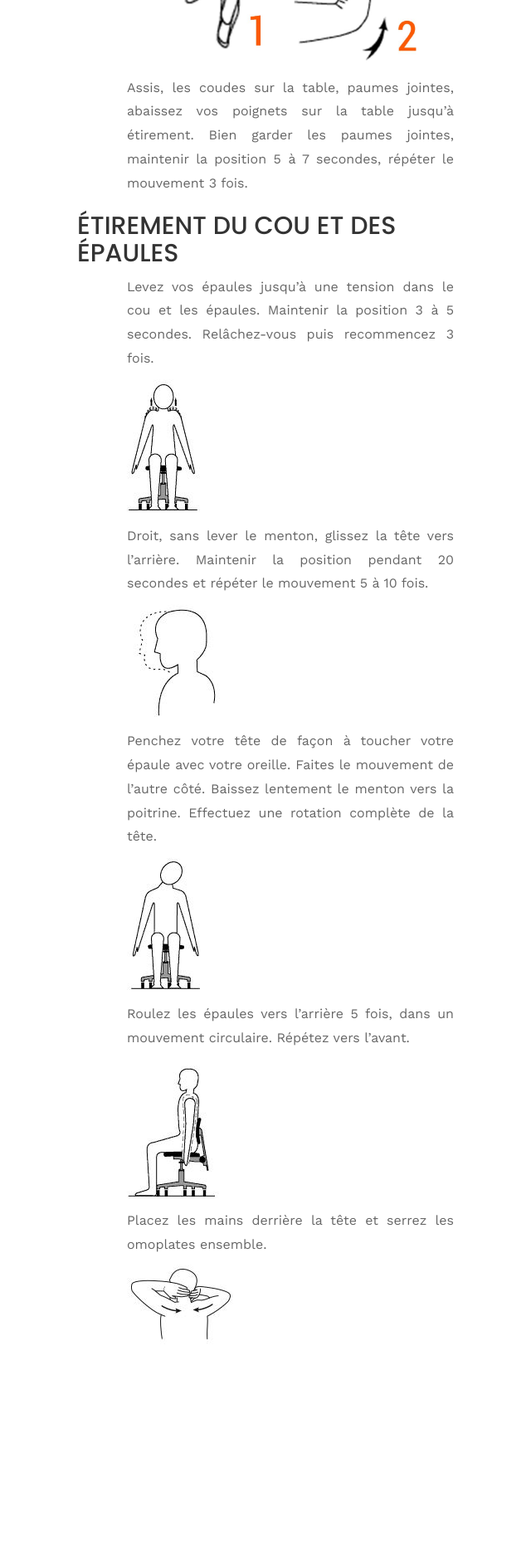
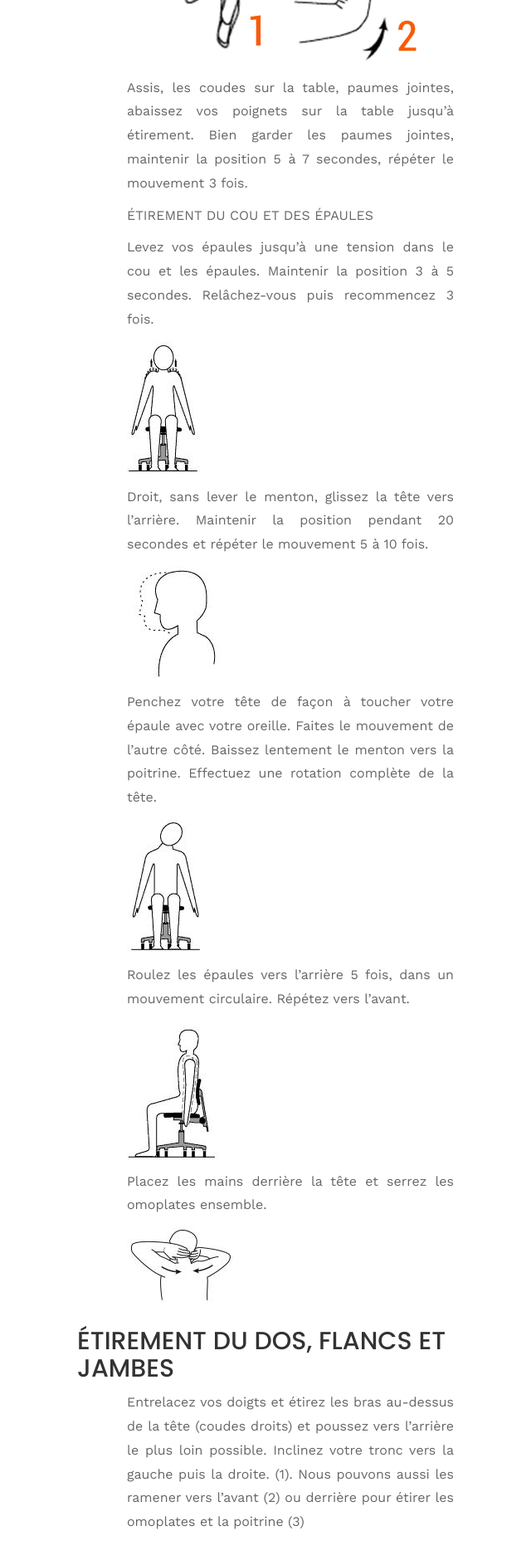
Before and after one commit to phildaponte/odemard, a Jekyll site: the page built from _posts/2017-06-26-que-faire-pendant-une-pause-au-travail-.md, in a window 1280 px wide. Shown: the part 1806-3692 px from the top of the page at 83% size, without its empty margins (578-1218 px from the left). Built offline with Jekyll 4.4.1, drawn with Linux system fonts in a browser that asks for light colours; comment, search, counter and statistics services are not loaded; some of the changed text lies outside the part shown.

Commit message:
Update Blog Post “2017-06-26-que-faire-pendant-une-pause-au-travail-”

```diff
--- a/_posts/2017-06-26-que-faire-pendant-une-pause-au-travail-.md
+++ b/_posts/2017-06-26-que-faire-pendant-une-pause-au-travail-.md
@@ -34,7 +34,7 @@
 Assis, les coudes sur la table, paumes jointes, abaissez vos poignets sur la table jusqu’à étirement.
 Bien garder les paumes jointes, maintenir la position 5 à 7 secondes, répéter le mouvement 3 fois.
 
-## ÉTIREMENT DU COU ET DES ÉPAULES
+ÉTIREMENT DU COU ET DES ÉPAULES
 
 Levez vos épaules jusqu’à une tension dans le cou et les épaules. Maintenir la position 3 à 5 secondes.
 Relâchez-vous puis recommencez 3 fois.
@@ -58,3 +58,30 @@
 Placez les mains derrière la tête et serrez les omoplates ensemble.
 
 ![null](/img/uploads/Capture4.JPG)
+
+## ÉTIREMENT DU DOS, FLANCS ET JAMBES
+
+Entrelacez vos doigts et étirez les bras au-dessus de la tête (coudes droits) et poussez vers l’arrière
+le plus loin possible. Inclinez votre tronc vers la gauche puis la droite. (1).
+Nous pouvons aussi les ramener vers l’avant (2) ou derrière pour étirer les omoplates et la poitrine
+\(3)
+
+![null](/img/uploads/19495910_1310405392410784_209330703_o.jpg)
+
+Tenez votre coude droit avec votre main gauche. Poussez votre coude vers l’épaule gauche.
+Maintenir 5 secondes. Répétez avec le bras gauche.
+
+Saisissez le tibia et soulevez votre jambe. Penchez vous vers l’avant. Répétez l’exercice avec l’autre
+jambe.
+
+Soulevez votre pied et faites des flexions de la cheville (orteils vers le haut, puis vers le sol). Répétez
+avec l’autre jambe.
+
+Asseyez-vous sur votre chaise sans toucher le dossier, pieds à plat au sol. Levez un pied et maintenez
+quelques secondes la position. Reposez votre pied, recommencer avec l’autre jambe.
+
+Debout, les genoux légèrement pliés. Placez vos mains sur le bas du dos et poussez doucement vers
+l’avant, tout en courbant le dos vers l’arrière.
+
+Assis, croisez vos jambes. Placez le coude opposé sur l’extérieur de la jambe croisée. Exercez une
+légère pression, tout en regardant la direction opposée. Répétez avec l’autre jambe.
```
Also changed, not shown: img/uploads/19495910_1310405392410784_209330703_o.jpg (added).
